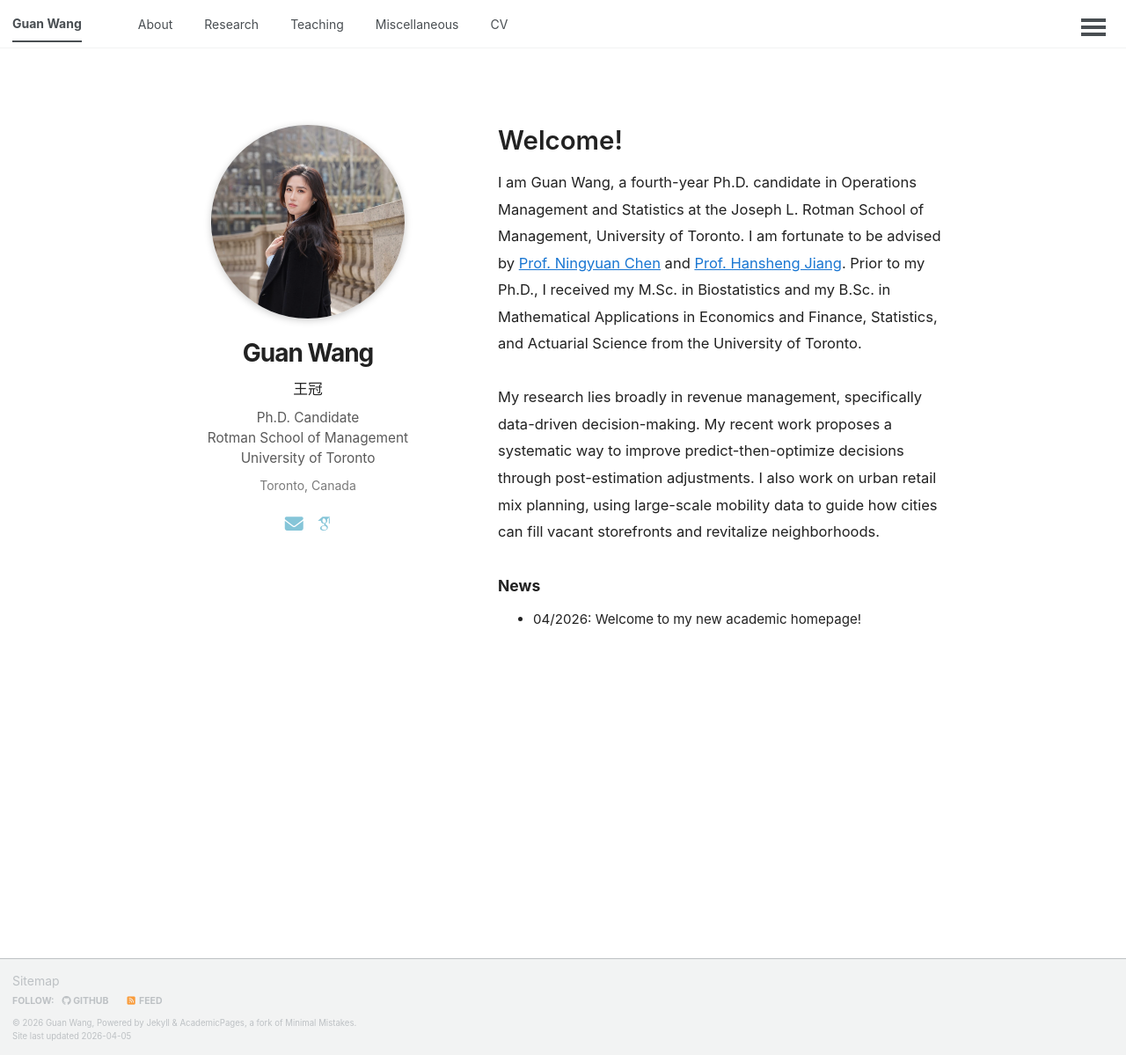
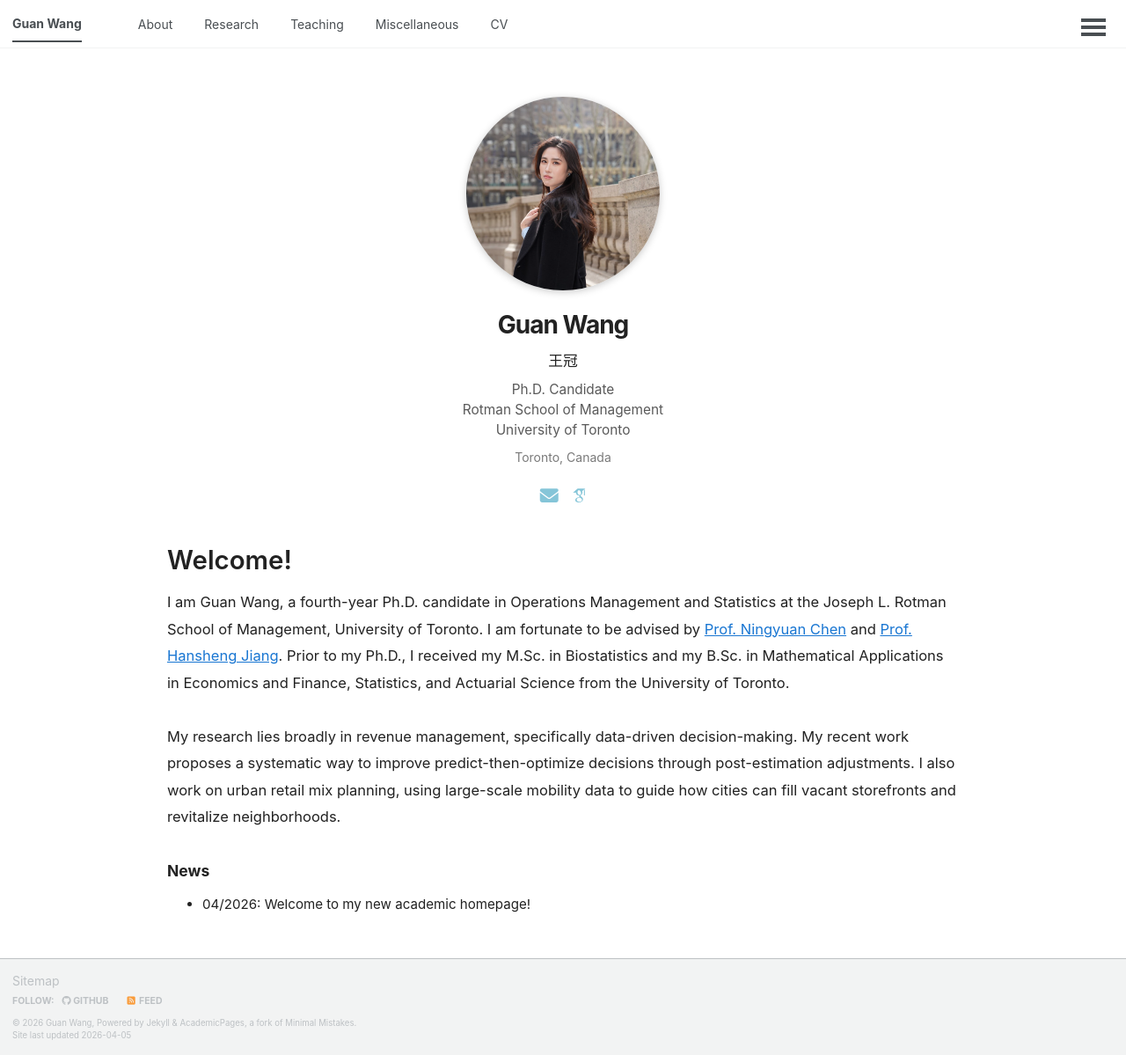
Before and after one commit to wangguan27/wangguan27.github.io, a Jekyll site: the page built from index.md, in a window 1280 px wide and 1199 px high. Shown: the whole window at 88% size. Built offline with Jekyll 4.4.1, drawn with Linux system fonts in a browser that asks for light colours; some web fonts are replaced; a script that is not in the unit is left out.

Commit message:
fix: 响应式主页布局，移动端单列

```diff
--- a/index.md
+++ b/index.md
@@ -3,7 +3,7 @@
 permalink: /
 ---
 
-<div style="display:flex;max-width:900px;margin:32px auto 0 auto;align-items:flex-start;gap:56px;">
+<div class="main-flex-container" style="max-width:900px;margin:32px auto 0 auto;">
 	<!-- Left: Profile -->
 	<div style="flex:0 0 320px;text-align:center;">
 		<img src="profile.png" alt="Guan Wang" style="width:220px;height:220px;object-fit:cover;border-radius:50%;box-shadow:0 2px 8px #ccc;margin:40px auto 18px auto;display:block;" />
```
